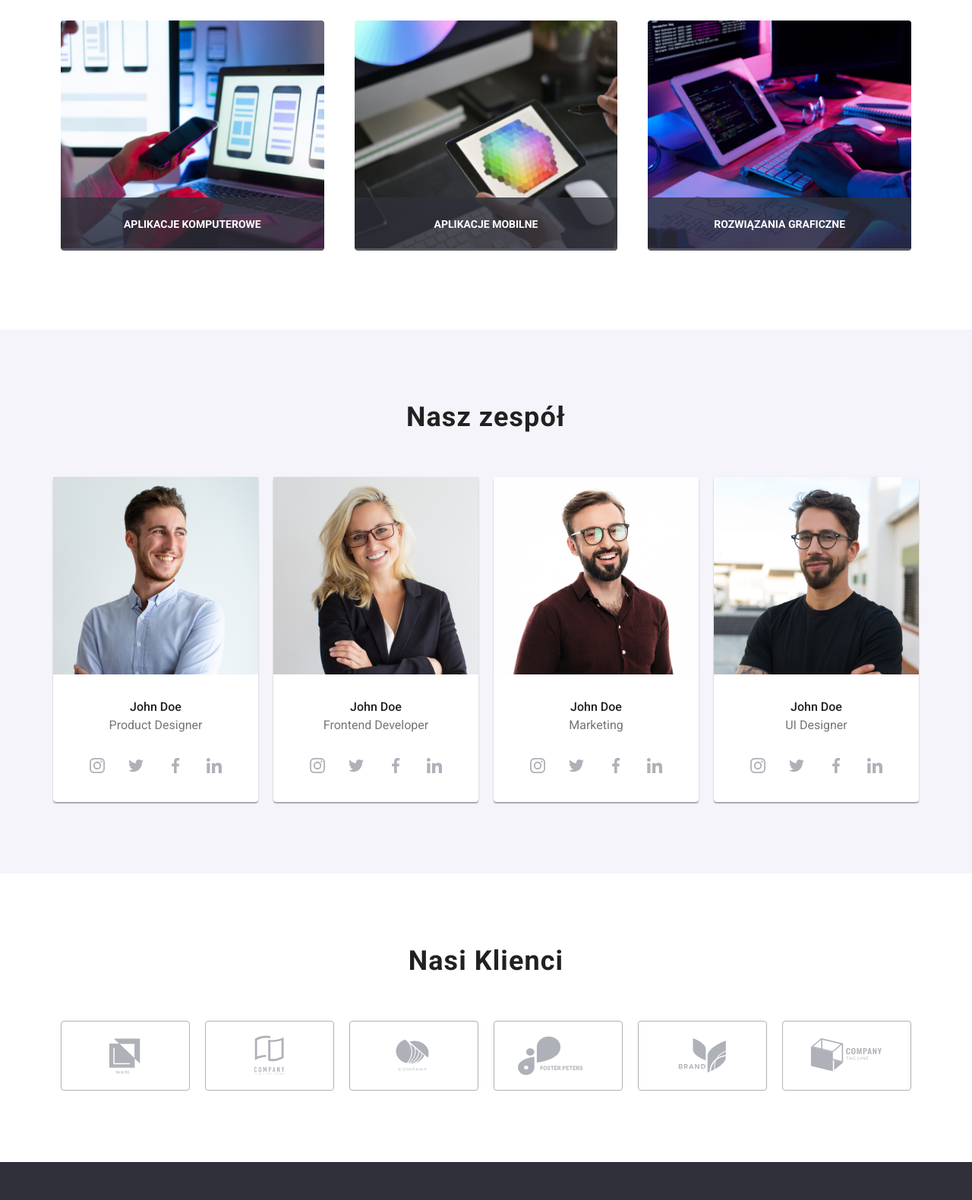
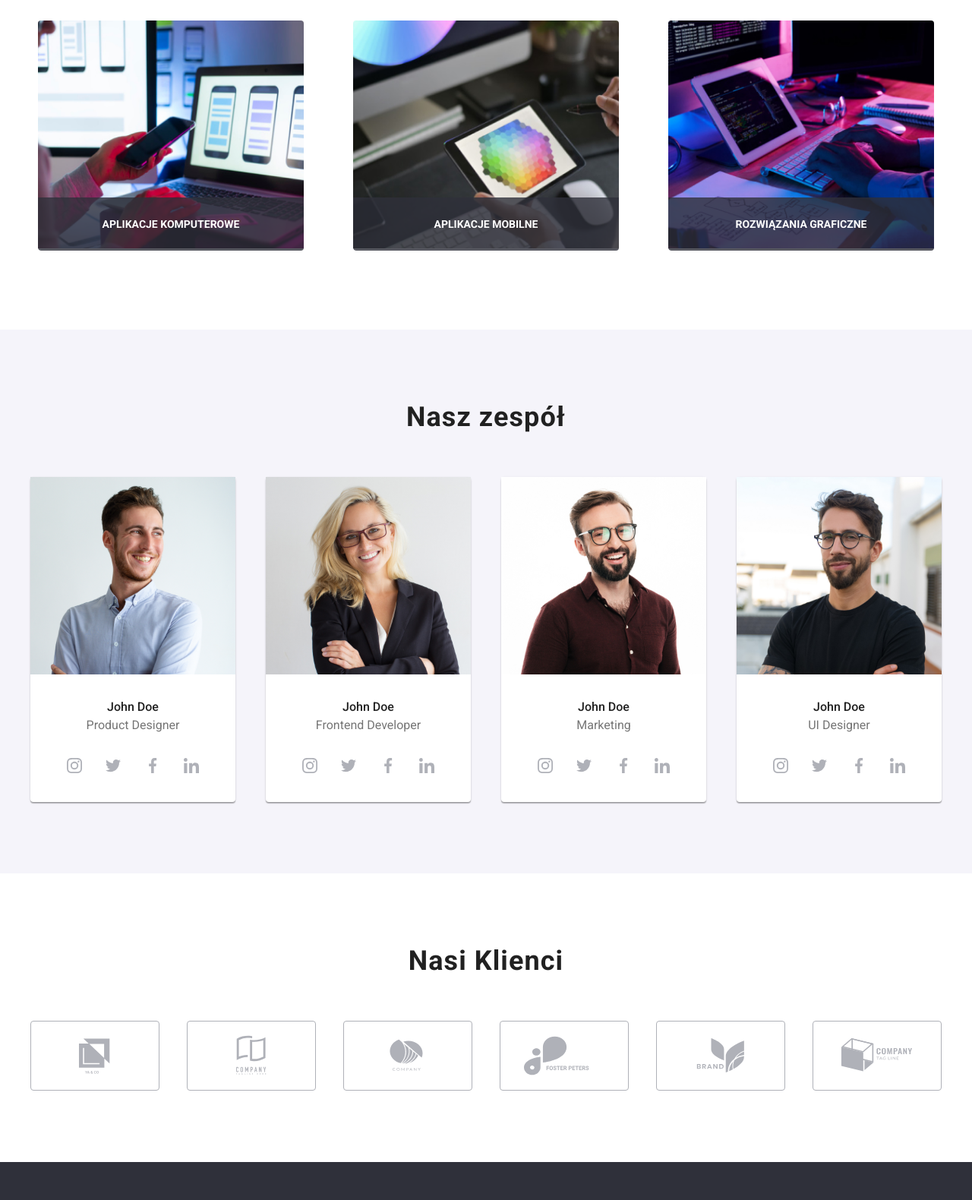
Before and after one commit to KonradKarys/goit-markup-hw-05, a plain HTML site: page index.html in a window 1280 px wide. Shown: the part 1200-2780 px from the top of the page at 76% size. Drawn offline with nearby package versions, Linux system fonts and the light colour scheme.

Commit message:
feat and init hw-05

```diff
--- a/css/styles.css
+++ b/css/styles.css
@@ -42,7 +42,7 @@ h4 {
 
 p {
   font-weight: 400;
-  size: 16px;
+  font-size: 16px;
   line-height: 30px;
   color: #757575;
 }
@@ -120,7 +120,7 @@ a:focus {
   height: 50px;
   background: #2196f3;
   margin: 0 auto;
-  padding: auto;
+  padding: 0 auto;
   margin-top: 30px;
   text-align: center;
   color: rgba(255, 255, 255, 1);
@@ -160,9 +160,7 @@ a:focus {
 }
 
 .container {
-  max-width: 1170px;
-  padding-left: 15px;
-  padding-right: 15px;
+  max-width: 1200px;
   width: 100%;
   margin: 0 auto;
   line-height: 100%;
@@ -362,9 +360,6 @@ header-contact-link {
 }
 .card {
   flex-basis: calc((100% - 2 * 30px) / 3);
-  border-bottom: 1px solid #eeeeee;
-  border-left: 1px solid #eeeeee;
-  border-right: 1px solid #eeeeee;
 }
 .card-set img {
   display: block;
@@ -455,14 +450,17 @@ header-contact-link {
 }
 
 .h3p {
-  margin: 24px 20px;
+  padding: 24px 20px;
+  border-bottom: 1px solid #eeeeee;
+  border-left: 1px solid #eeeeee;
+  border-right: 1px solid #eeeeee;
 }
 .card-index {
   justify-content: space-between;
   list-style-type: none;
   display: flex;
   height: 100%;
-  box-shadow: rgba(0, 0, 0, 0.2);
+  box-shadow: rgba(0, 0, 0, 0.2) rgba(0, 0, 0, 0.14) rgba(0, 0, 0, 0.12);
 }
 
 .card-index > .thumb:not(:last-child) {
@@ -491,10 +489,8 @@ header-contact-link {
 }
 .label {
   justify-content: center;
-  font-style: bold;
   font-size: 14px;
   font-weight: 700;
-  letter-spacing: 3%;
   line-height: 16.41px;
   color: rgba(255, 255, 255, 1);
 }
@@ -549,7 +545,7 @@ header-contact-link {
 
 .us-clients {
   display: flex;
-  justify-content: space-around;
+  justify-content: space-between;
 }
 .clients {
   display: flex;
@@ -721,7 +717,7 @@ address li {
   width: 528px;
   min-height: 581px;
   background-color: #ffffff;
-  box-shadow: rgba(0, 0, 0, 0.14);
+  box-shadow:rgba(0, 0, 0, 0.2) rgba(0, 0, 0, 0.14) rgba(0, 0, 0, 0.12);
   z-index: 2;
   border-radius: 4px;
 }
```
Also changed, not shown: portfolio.html (+5 -7 lines).
